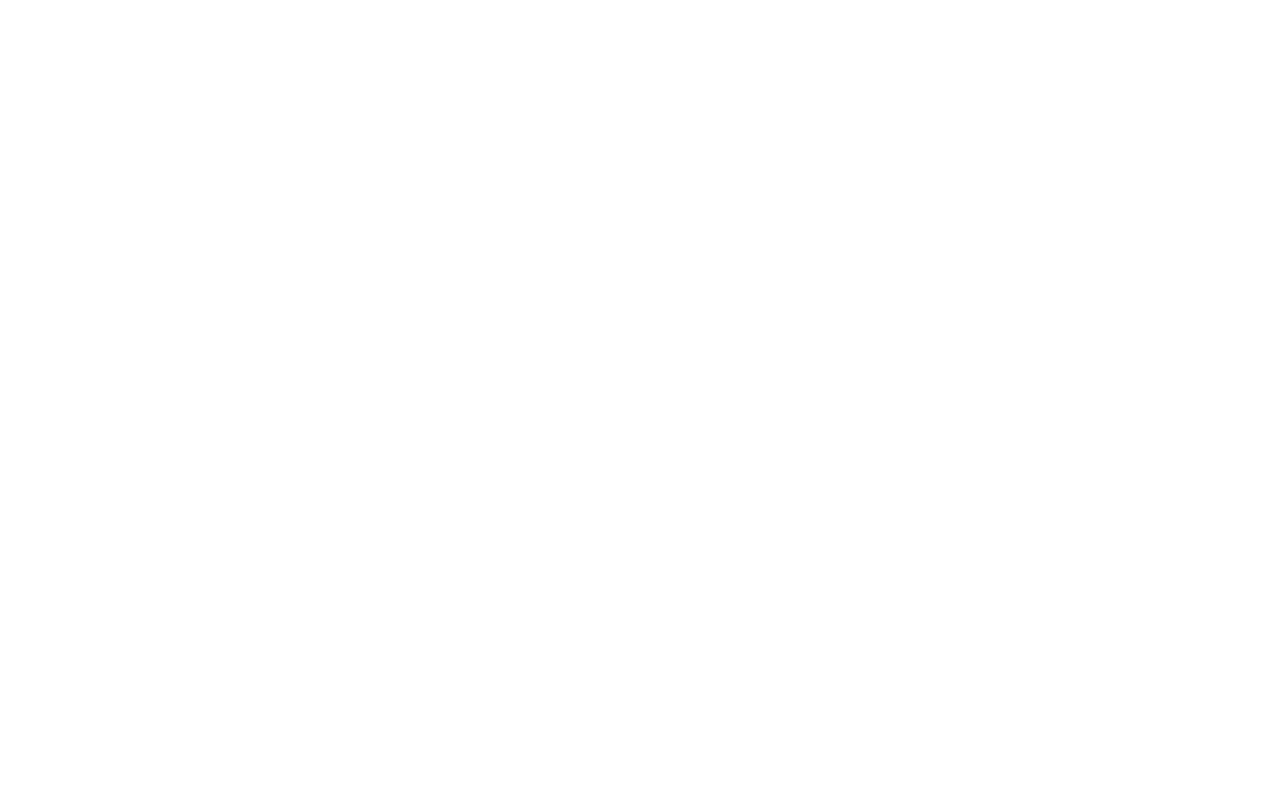
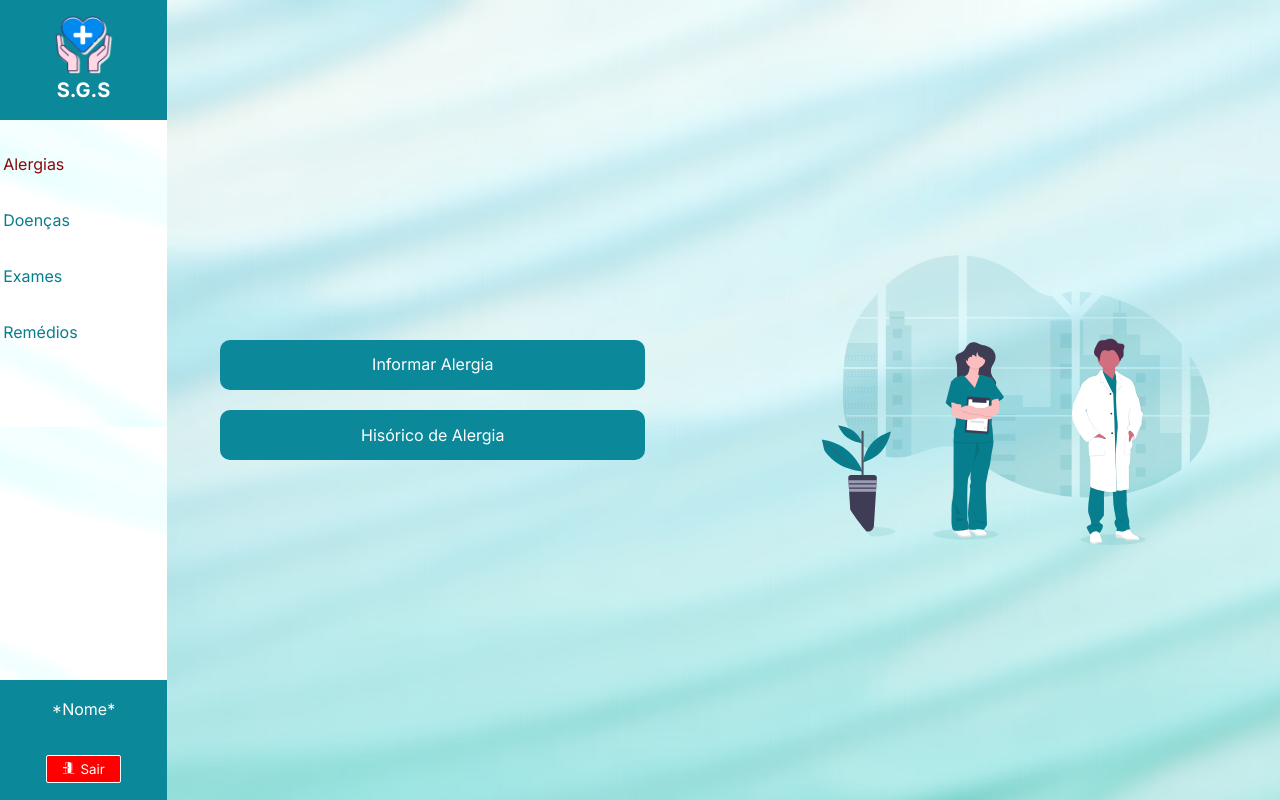
Before and after one commit to GutembergLamark/sgs-projeto-m3, a React (Create React App) app: page /register in a window 1280 px wide. Built offline with nearby package versions, Linux system fonts and the light colour scheme.

Commit message:
feat: Modal

```diff
--- a/src/App.tsx
+++ b/src/App.tsx
@@ -10,6 +10,10 @@
 function App() {
   return (
     <div className="App">
+      {/* <Register /> */}
+      {/* <DashboardDoctor /> */}
+      {/* <HomePaciente /> */}
+      <PageAllergiesPacient />
       <GlobalStyle />
     </div>
   );
--- a/src/components/FormRegister/styles.ts
+++ b/src/components/FormRegister/styles.ts
@@ -90,7 +90,7 @@
   }
 
   select {
-    width: 260px;
+    width: 250px;
     height: 30px;
     background: #d9d9d9;
     border-radius: 4px;
@@ -98,6 +98,7 @@
     color: #424242;
     padding-left: 8px;
   }
+
   @media (min-width: 1024px) {
     gap: 10px;
 
--- /dev/null
+++ b/src/components/Modals/index.tsx
@@ -0,0 +1,97 @@
+import React from "react";
+import {
+  Modal,
+  ModalOverlay,
+  ModalContent,
+  ModalHeader,
+  ModalFooter,
+  ModalBody,
+  ModalCloseButton,
+  Button,
+  FormControl,
+  FormLabel,
+  Input,
+  useDisclosure,
+} from "@chakra-ui/react";
+
+interface IModal {
+  title: string;
+  labelName: string;
+  placeholderName: string;
+  description: string;
+  placeholderDescription: string;
+  nameButton: string;
+  sendButton: string;
+}
+
+const Modals = ({
+  title,
+  labelName,
+  placeholderName,
+  description,
+  placeholderDescription,
+  nameButton,
+  sendButton,
+}: IModal) => {
+  const { isOpen, onOpen, onClose } = useDisclosure();
+
+  const initialRef = React.useRef(null);
+  const finalRef = React.useRef(null);
+
+  return (
+    <>
+      <Button
+        cursor={"pointer"}
+        onClick={onOpen}
+        fontWeight={"normal"}
+        _hover={{ bgColor: "#077E8E" }}
+      >
+        {nameButton}
+      </Button>
+
+      <Modal
+        initialFocusRef={initialRef}
+        finalFocusRef={finalRef}
+        isOpen={isOpen}
+        onClose={onClose}
+      >
+        <ModalOverlay backdropFilter="auto" backdropBlur="2px" />
+
+        <ModalContent marginRight={"35px"} top={"25%"} left={"5%"}>
+          <ModalHeader color={"#077E8E"}>{title}</ModalHeader>
+          <ModalCloseButton cursor={"pointer"} _hover={{ color: "red" }} />
+          <ModalBody pb={6}>
+            <form>
+              <FormControl>
+                <FormLabel>{labelName}</FormLabel>
+                <Input ref={initialRef} placeholder={placeholderName} />
+                <FormLabel>{description}</FormLabel>
+                <Input placeholder={placeholderDescription} />
+                <ModalFooter
+                  display={"flex"}
+                  justifyContent={"center"}
+                  alignItems={"center"}
+                >
+                  <Button
+                    cursor={"pointer"}
+                    bgColor="#077E8E"
+                    color={"white"}
+                    width={"200px"}
+                    _hover={{
+                      bgColor: "#077e8ed3",
+                      transition: "0.3s",
+                    }}
+                  >
+                    {sendButton}
+                  </Button>
+                </ModalFooter>
+              </FormControl>
+            </form>
+          </ModalBody>
+        </ModalContent>
+      </Modal>
+    </>
+  );
+};
+
+export default Modals;
--- a/src/contexts/RegisterProvider/index.tsx
+++ b/src/contexts/RegisterProvider/index.tsx
@@ -2,6 +2,7 @@
 import { createContext, ReactNode } from "react";
 import {
   FieldErrorsImpl,
+  FieldValues,
   useForm,
   UseFormHandleSubmit,
   UseFormRegister,
@@ -15,14 +16,7 @@
 interface IRegisterContext {
   handleSubmit: UseFormHandleSubmit<IUser>;
   register: UseFormRegister<IUser>;
-  errors: FieldErrorsImpl<{
-    name: string;
-    cpf: string;
-    email: string;
-    password: string;
-    confirmPassword: string;
-    type: string;
-  }>;
+  errors: FieldErrorsImpl<IUser>;
   registerUser: (data: IUser) => void;
 }
 
@@ -35,7 +29,9 @@
   type: string;
 }
 
-export const RegisterContext = createContext({} as IRegisterContext);
+export const RegisterContext = createContext<IRegisterContext>(
+  {} as IRegisterContext
+);
 
 const RegisterProvider = ({ children }: IRegisterProvider) => {
   const {
--- a/src/index.tsx
+++ b/src/index.tsx
@@ -1,18 +1,21 @@
-import React from 'react';
-import ReactDOM from 'react-dom/client';
-import App from './App';
-import {  BrowserRouter as Router } from "react-router-dom";
-
+import React from "react";
+import ReactDOM from "react-dom/client";
+import App from "./App";
+import { BrowserRouter as Router } from "react-router-dom";
+import Provider from "./contexts";
+import { ChakraProvider } from "@chakra-ui/react";
 
 const root = ReactDOM.createRoot(
   document.getElementById("root") as HTMLElement
 );
 root.render(
   <React.StrictMode>
-
-     <Router>
-         <App />
-     </Router>
-
+    <ChakraProvider resetCSS={false}>
+      <Provider>
+        <Router>
+          <App />
+        </Router>
+      </Provider>
+    </ChakraProvider>
   </React.StrictMode>
 );
--- a/src/pages/PageAllergiesPacient/index.tsx
+++ b/src/pages/PageAllergiesPacient/index.tsx
@@ -2,6 +2,7 @@
 import ImageMedical from "../../assets/ImageDoctorSit.svg";
 import Image from "../../assets/Fundo.png";
 import { MenuAsidePacient } from "../../components/MenuAsidePacient";
+import Modals from "../../components/Modals";
 
 export const PageAllergiesPacient = () => {
   return (
@@ -12,7 +13,15 @@
           <img src={ImageMedical} alt="" />
         </div>
         <div className="div-button">
-          <button>Informar Alergia</button>
+          <Modals
+            nameButton={"Informar Alergia"}
+            title={"Informar Alergia"}
+            labelName={"Alergia"}
+            placeholderName={"Insira a alergia"}
+            description={"Descrição"}
+            placeholderDescription={"Descreva a alergia"}
+            sendButton={"Salvar Alergia"}
+          />
           <button>Hisórico de Alergia</button>
         </div>
       </SectionGeneral>
--- a/src/pages/PageAllergiesPacient/style.ts
+++ b/src/pages/PageAllergiesPacient/style.ts
@@ -51,6 +51,7 @@
     border-radius: 10px;
     background-color: rgba(11, 136, 153, 1);
     color: white;
+    font-size: 16px;
 
     &:hover {
       border: 4px solid white;
--- a/src/pages/Register/index.tsx
+++ b/src/pages/Register/index.tsx
@@ -2,6 +2,7 @@
 import { Header, Div, Footer, DoctorImg, PacientImg } from "./styles";
 import Doctor from "../../assets/Doctor.svg";
 import Pacient from "../../assets/Pacient.svg";
+import Modals from "../../components/Modals";
 
 const Register = () => {
   return (
--- a/src/routes/index.tsx
+++ b/src/routes/index.tsx
@@ -4,7 +4,7 @@
 
 const Router = () => {
   <Routes>
-    <Route path="/login" element={ <Login />}/>
+    <Route path="/login" element={<Login />} />
     <Route path="/register" element={<Register />} />
   </Routes>;
 };
```
Also changed, not shown: package.json (+6 -2 lines), src/components/footer/style.ts (+5 -6 lines), 2 other files (tests, documents, lock files or other folders).
